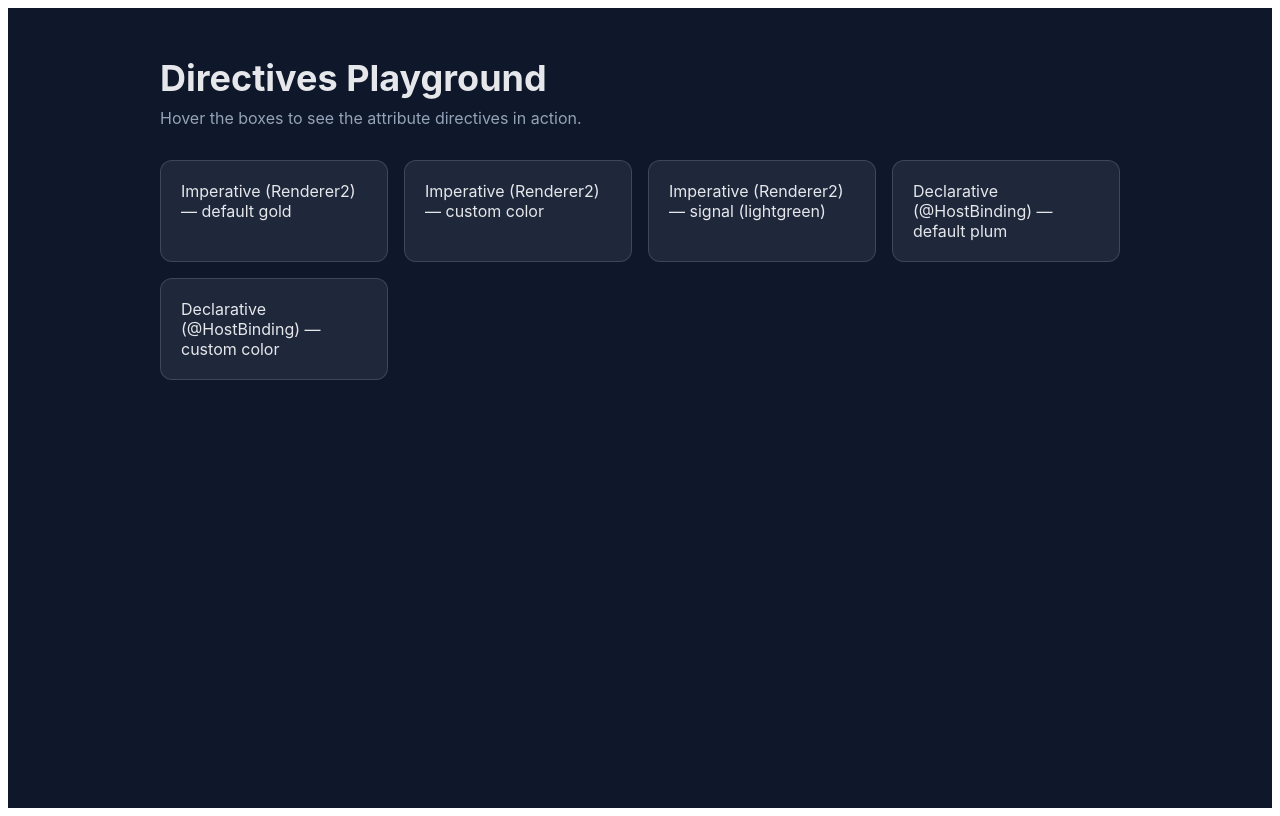
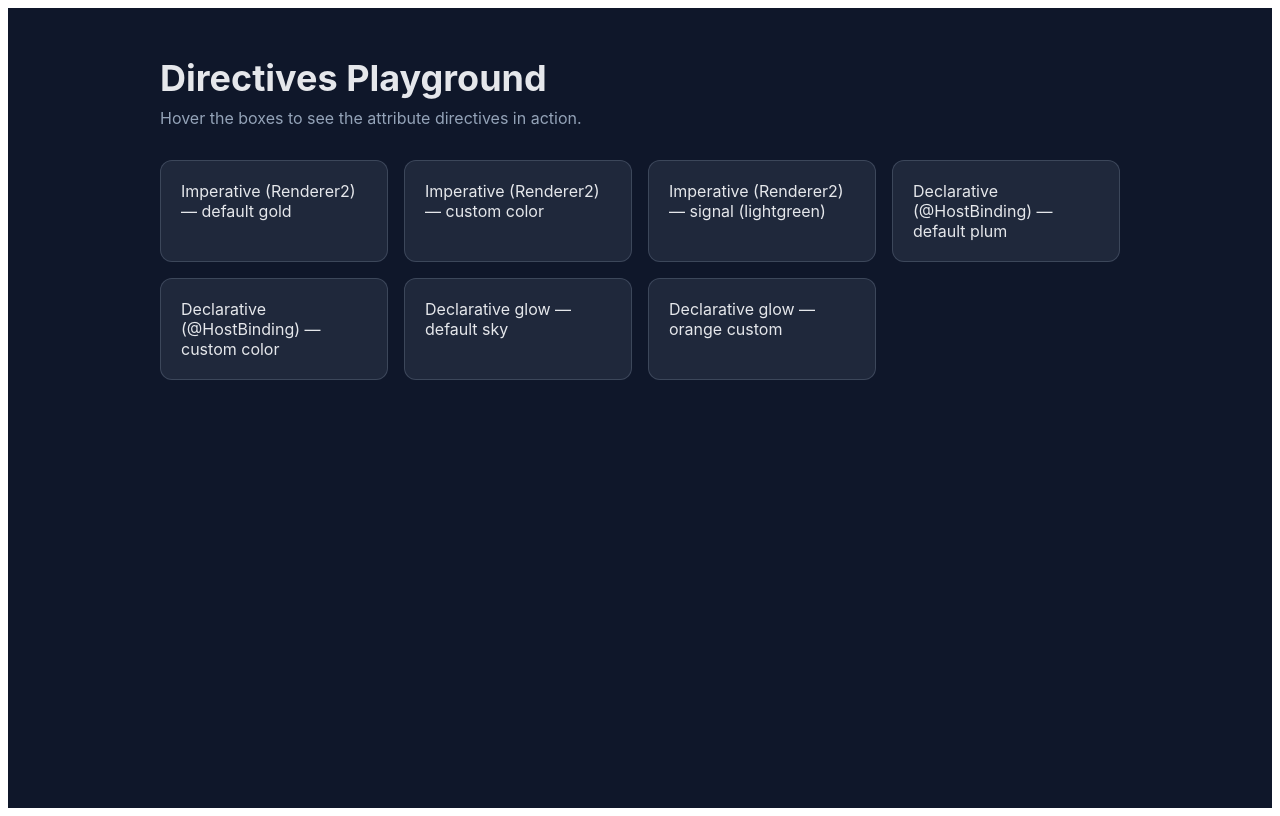
Before and after one commit to RamanMilashevich/angular-study, an Angular app in the folder directives-playground/: page / in a window 1280 px wide. Built offline with nearby package versions, Linux system fonts and the light colour scheme.

Commit message:
feat: add hover glow directive

```diff
--- a/directives-playground/src/app/app.html
+++ b/directives-playground/src/app/app.html
@@ -22,5 +22,13 @@
     <article class="card" [appHoverHighlight]="'lightcoral'">
       Declarative (@HostBinding) — custom color
     </article>
+
+    <article class="card" appHoverGlow>
+      Declarative glow — default sky
+    </article>
+
+    <article class="card" [appHoverGlow]="'0 0 14px #f97316'">
+      Declarative glow — orange custom
+    </article>
   </section>
 </main>
--- a/directives-playground/src/app/app.ts
+++ b/directives-playground/src/app/app.ts
@@ -1,10 +1,11 @@
 import { Component, signal } from '@angular/core';
 import { HighlightDirective } from './directives/highlight';
 import { HoverHighlightDirective } from './directives/hover-highlight';
+import { HoverGlowDirective } from './directives/hover-glow';
 
 @Component({
   selector: 'app-root',
-  imports: [HighlightDirective, HoverHighlightDirective],
+  imports: [HighlightDirective, HoverHighlightDirective, HoverGlowDirective],
   templateUrl: './app.html',
   styleUrl: './app.css'
 })
--- /dev/null
+++ b/directives-playground/src/app/directives/hover-glow.ts
@@ -0,0 +1,22 @@
+import { Directive, HostBinding, HostListener, Input } from '@angular/core';
+
+@Directive({
+  selector: '[appHoverGlow]',
+  standalone: true,
+})
+export class HoverGlowDirective {
+  @Input('appHoverGlow') glow = '0 0 12px #38bdf8';
+
+  @HostBinding('style.boxShadow')
+  boxShadow = '';
+
+  @HostListener('mouseenter')
+  onMouseEnter(): void {
+    this.boxShadow = this.glow;
+  }
+
+  @HostListener('mouseleave')
+  onMouseLeave(): void {
+    this.boxShadow = '';
+  }
+}
--- a/directives-playground/src/app/directives/hover-highlight.ts
+++ b/directives-playground/src/app/directives/hover-highlight.ts
@@ -8,7 +8,7 @@ export class HoverHighlightDirective {
   @Input('appHoverHighlight') hoverColor = 'plum';
 
   @HostBinding('style.backgroundColor')
-  background = '';
+  background = ' ';
 
   @HostListener('mouseenter')
   onMouseEnter(): void {
```
Also changed, not shown: 1 other file (tests, documents, lock files or other folders).
